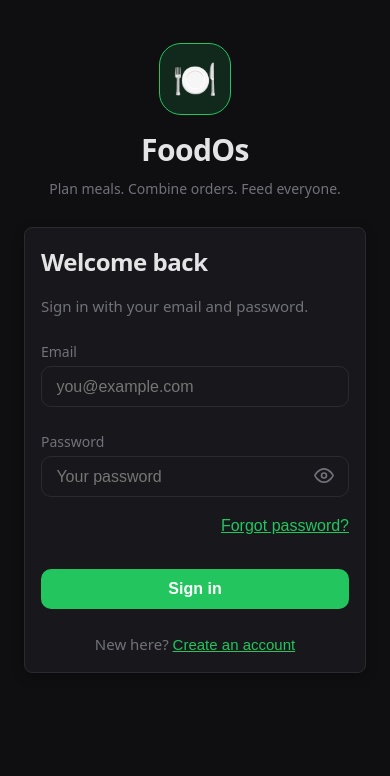
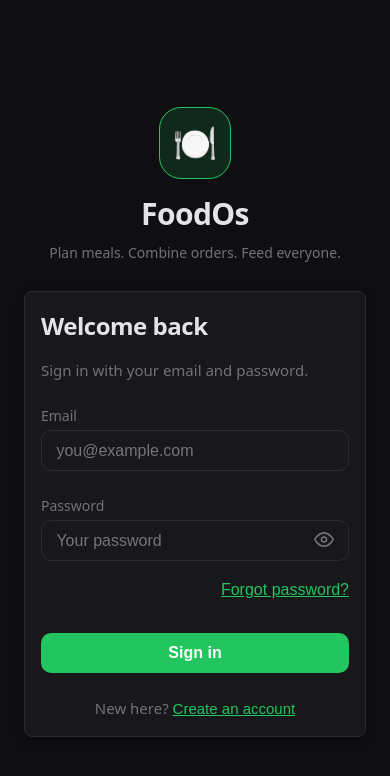
Before and after one commit to amanraj87/Menu-Management, a React (Vite) app in the folder WebApp/: page / in a window 390 px wide. Shown: the top 776 px of the page. Built offline with nearby package versions, Linux system fonts and the light colour scheme.

Commit message:
Update styles in styles.css to improve layout and responsiveness. Adjust padding and margin for better alignment, and enable vertical overflow for enhanced content visibility.

```diff
--- a/WebApp/src/shared/ui/styles.css
+++ b/WebApp/src/shared/ui/styles.css
@@ -6,7 +6,8 @@
   display: flex;
   align-items: center;
   justify-content: center;
-  padding: 1.5rem;
+  overflow-y: auto;
+  padding: 2rem 1.5rem;
   background: var(--color-bg);
   background-image: radial-gradient(ellipse 80% 50% at 50% -20%, rgba(34, 197, 94, 0.08), transparent),
     radial-gradient(ellipse 60% 40% at 100% 0%, rgba(34, 197, 94, 0.05), transparent),
@@ -15,7 +16,7 @@
 .auth-container {
   width: 100%;
   max-width: 440px;
-  margin-top: -8rem;
+  margin: auto;
 }
 .login-card {
   padding: 2.25rem;
```
